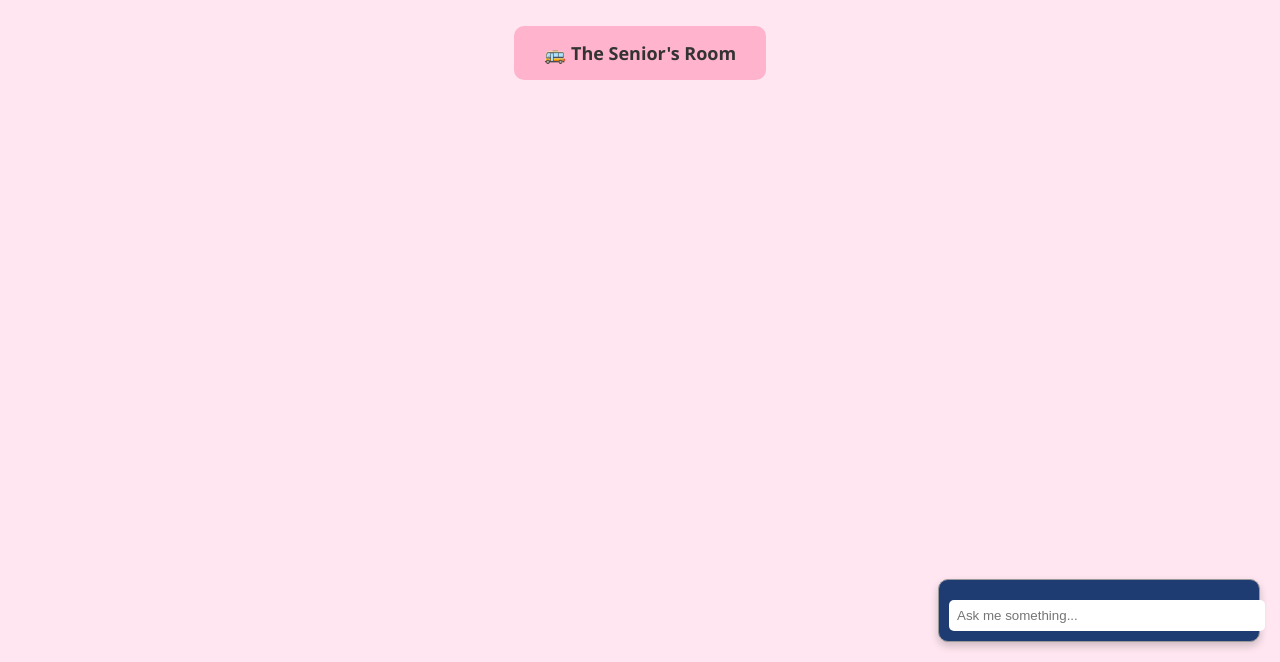
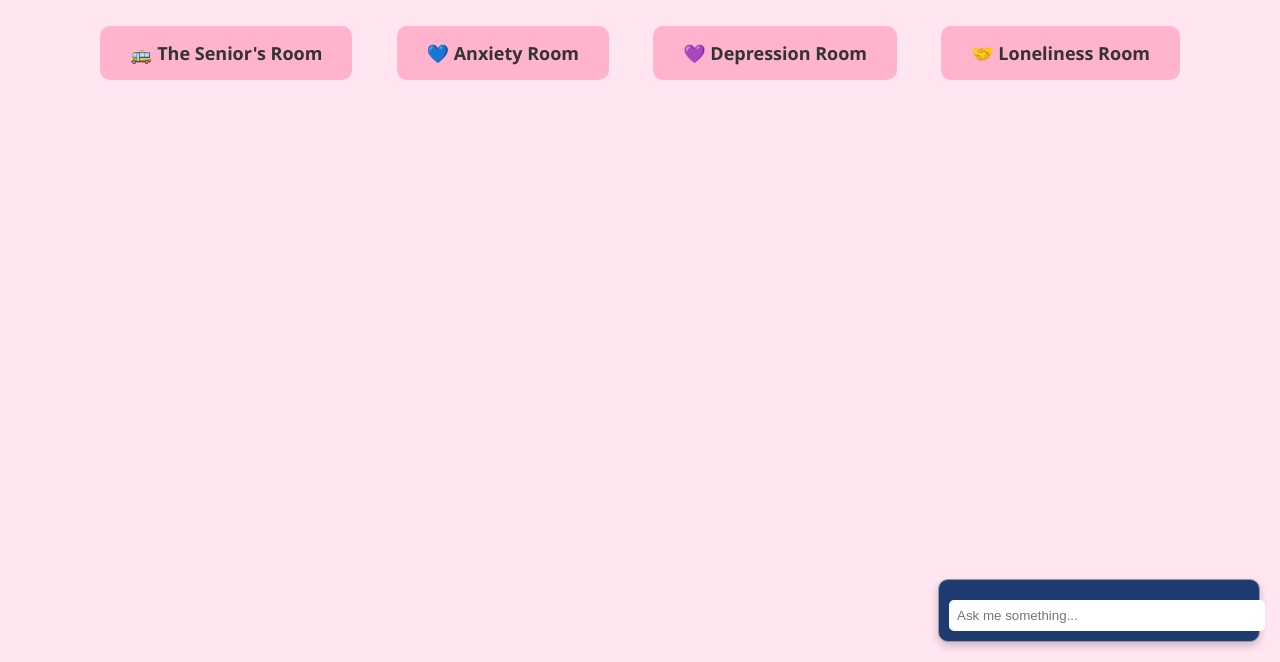
Before and after one commit to dorraaaaaa/EchoRoom, a website: page menu.html in a window 1280 px wide. Shown: the part 138-800 px from the top of the page. Drawn offline with Linux system fonts and the light colour scheme.

Commit message:
Update menu.html

```diff
--- a/menu.html
+++ b/menu.html
@@ -60,6 +60,10 @@
 <body>
   <h1>Welcome to EchoRooms</h1>
   <a href="senior_room.html" class="door">🚌 The Senior's Room</a>
+  <a href="anxiety_room.html" class="door">💙 Anxiety Room</a>
+  <a href="depression_room.html" class="door">💜 Depression Room</a>
+  <a href="loneliness_room.html" class="door">🤝 Loneliness Room</a>
+
 
   <!-- Chatbot -->
   <div id="chat-container">
```
